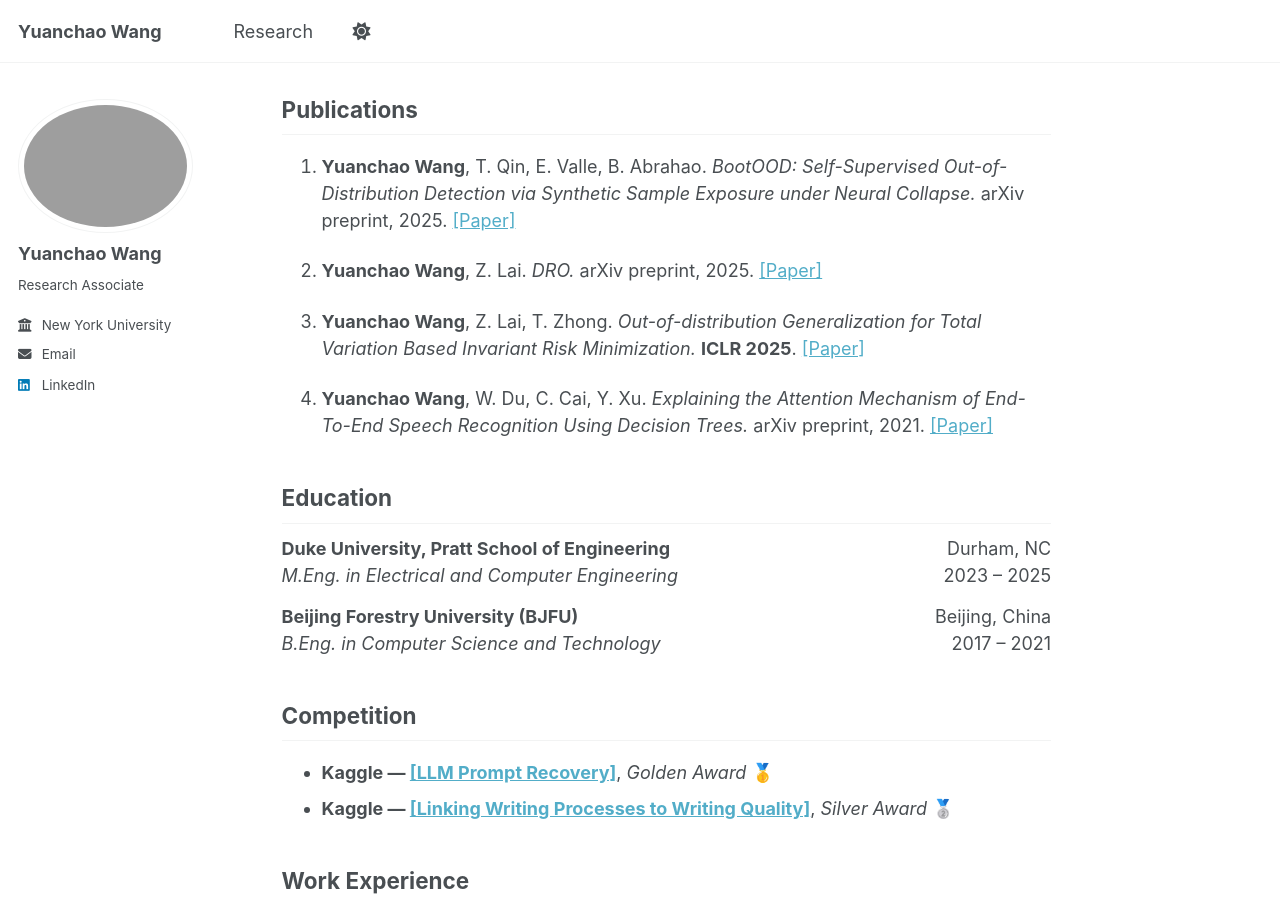
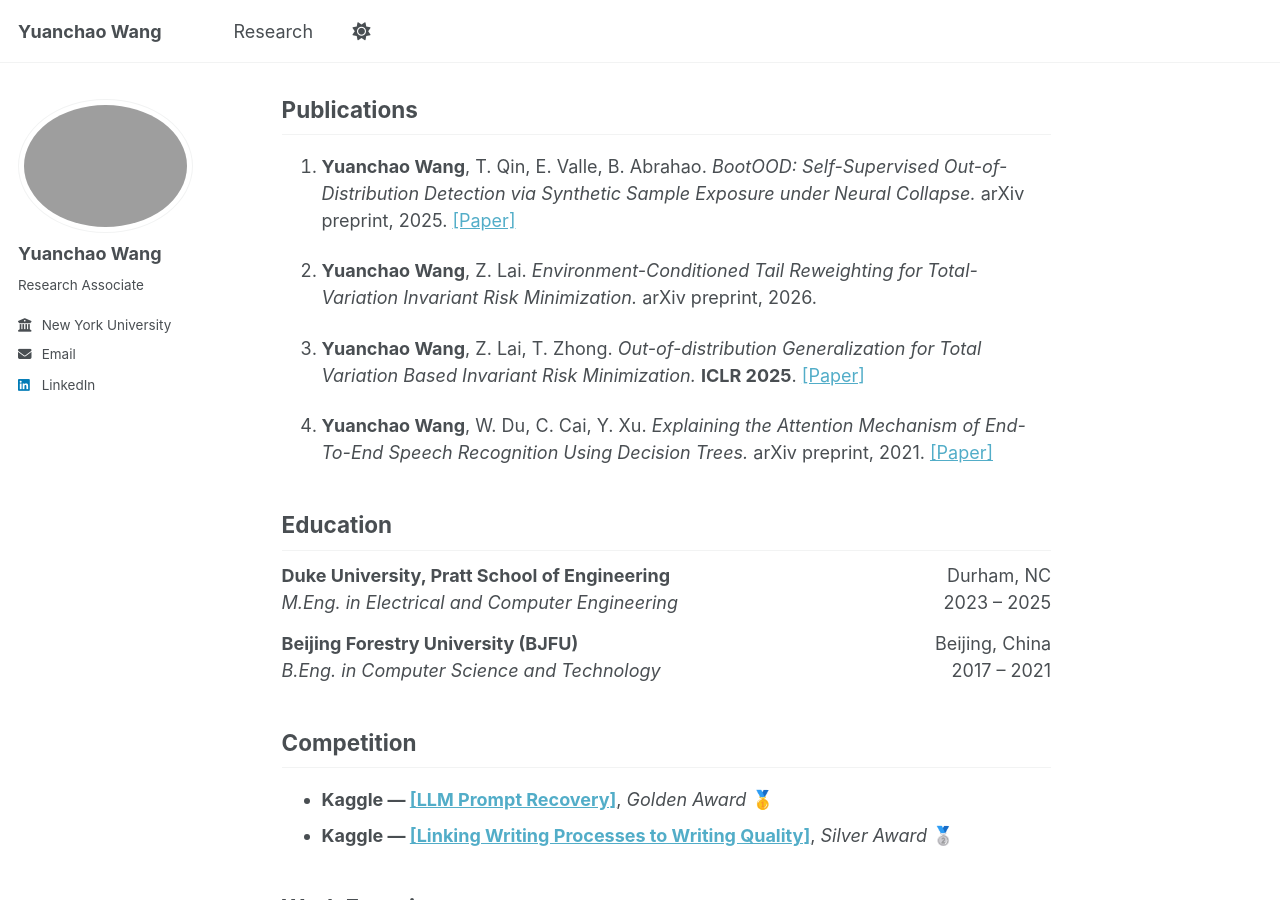
Before and after one commit to JohnnyWyc/JohnnyWyc.github.io, a Jekyll site: the page built from _pages/about.md, in a window 1280 px wide and 900 px high, scrolled down 406 px. Built offline with Jekyll 4.4.1, drawn with Linux system fonts in a browser that asks for light colours; a script bundle is joined from its source files by our own code; library files that are not in the unit come from our copies.

Commit message:
Update about.md

```diff
--- a/_pages/about.md
+++ b/_pages/about.md
@@ -20,7 +20,7 @@ Recently, my work explores these trust boundaries from two complementary perspec
 
 1. **Yuanchao Wang**, T. Qin, E. Valle, B. Abrahao. *BootOOD: Self-Supervised Out-of-Distribution Detection via Synthetic Sample Exposure under Neural Collapse.* arXiv preprint, 2025. [[Paper]](https://arxiv.org/pdf/2511.13539)
 
-2. **Yuanchao Wang**, Z. Lai. *DRO.* arXiv preprint, 2025. [[Paper]](https://arxiv.org/pdf/2110.03879)
+2. **Yuanchao Wang**, Z. Lai. *Environment-Conditioned Tail Reweighting for Total-Variation Invariant Risk Minimization.* arXiv preprint, 2026.
 
 3. **Yuanchao Wang**, Z. Lai, T. Zhong. *Out-of-distribution Generalization for Total Variation Based Invariant Risk Minimization.* **ICLR 2025**. [[Paper]](https://openreview.net/pdf?id=c4wEKJOjY3)
 
```
